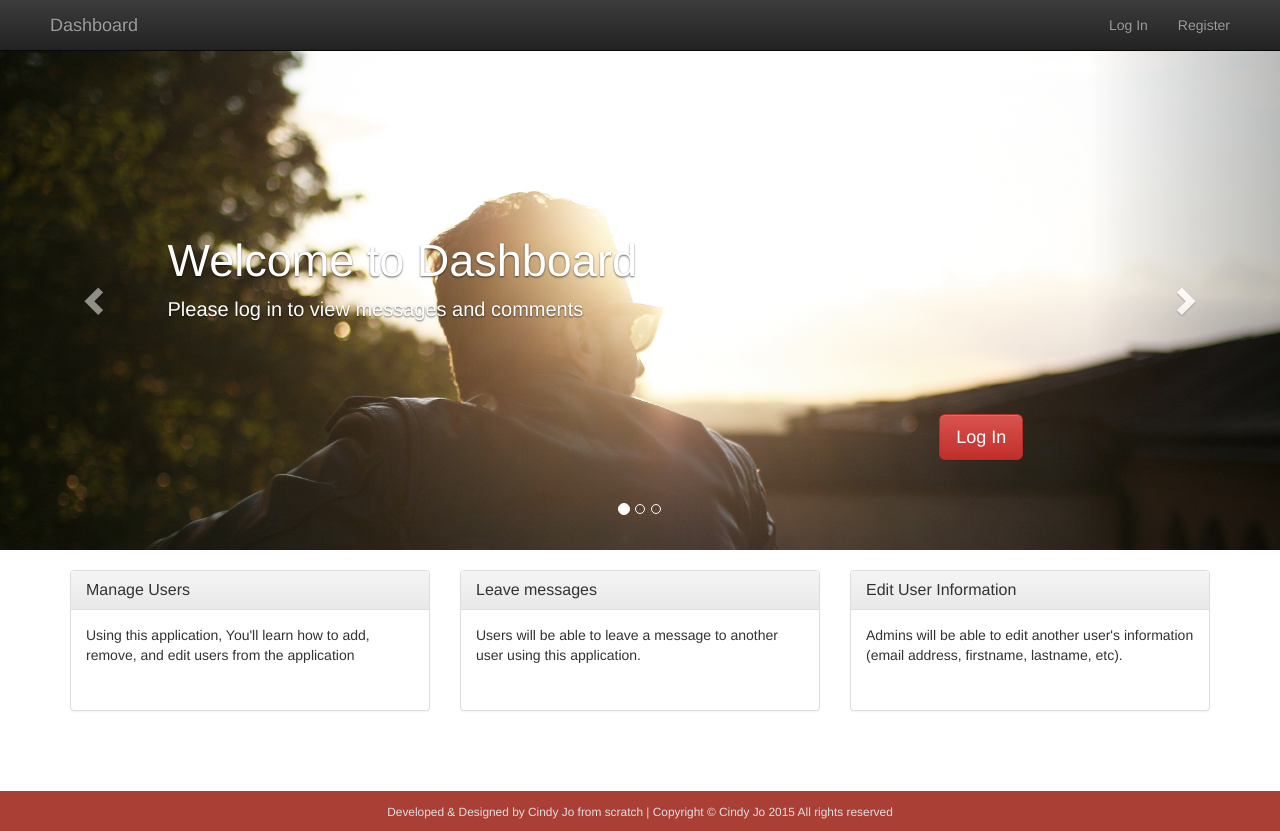
After one commit to cindyjo/user-dashboard-php, a CodeIgniter app: page /index.php/boards/home in a window 1280 px wide. The commit adds this page. Run offline with CodeIgniter, Linux system fonts and the light colour scheme.

Commit message:
styling login and registration page / started to divide controllers and models

```diff
--- a/application/config/routes.php
+++ b/application/config/routes.php
@@ -1,15 +1,16 @@
 <?php  if ( ! defined('BASEPATH')) exit('No direct script access allowed');
 
 $route['404_override'] = '';
-// $route['default_controller'] = "users";
-$route['default_controller'] = "/tests";
+$route['default_controller'] = "/boards";
+
+
 //routes for login/registration
+$route['login'] = '/users/login';
+$route['register'] = '/users/register';
 
-$route['home'] = '/tests';
-$route['signin'] = '/tests/signin';
-$route['register'] = '/tests/register';
+$route['home'] = '/boards';
 $route['user_register'] = '/tests/create';
-$route['login']='/tests/login';
+// $route['login']='/tests/login';
 $route['dashboard'] = '/tests/dashboard';
 $route['users_edit']='/tests/users_edit';
 $route['user_edit_information']='/tests/user_edit_information';
--- a/application/controllers/tests.php
+++ b/application/controllers/boards.php
@@ -1,11 +1,11 @@
 <?php if ( ! defined('BASEPATH')) exit('No direct script access allowed');
 
-class Tests extends CI_Controller {
+class Boards extends CI_Controller {
 
 	public function __construct()
 	{
 		parent::__construct();
-		$this->output->enable_profiler();
+		// $this->output->enable_profiler();
 	}
 
 	public function index()
@@ -15,14 +15,6 @@ class Tests extends CI_Controller {
 	public function home()
 	{
 		$this->load->view('index');
-	}
-	public function signin()
-	{
-		$this->load->view('signin');
-	}
-	public function register()
-	{
-		$this->load->view('register');
 	}
 	public function users_edit()
 	{
@@ -63,38 +55,38 @@ class Tests extends CI_Controller {
 			redirect('/signin');
 		}
 	}
-	public function login()
-	{
-		$this->load->model('test');
-		if($this->test->validate_login($this->input->post())===FALSE)
-		{
-			$this->session->set_flashdata('errors', validation_errors());
-		}
+	// public function login()
+	// {
+	// 	$this->load->model('test');
+	// 	if($this->test->validate_login($this->input->post())===FALSE)
+	// 	{
+	// 		$this->session->set_flashdata('errors', validation_errors());
+	// 	}
 
-		$user = $this->test->find_user($this->input->post());
-		$this->session->set_userdata('logged_user', $user);
+	// 	$user = $this->test->find_user($this->input->post());
+	// 	$this->session->set_userdata('logged_user', $user);
 
-		if($user)
-		{
-			$this->session->set_flashdata('homepage', "you made it!");
-			if($user['user_level'] === 'Normal')
-			{
-				$this->session->set_userdata('user_id', $user['id']);
+	// 	if($user)
+	// 	{
+	// 		$this->session->set_flashdata('homepage', "you made it!");
+	// 		if($user['user_level'] === 'Normal')
+	// 		{
+	// 			$this->session->set_userdata('user_id', $user['id']);
 
-				redirect('/dashboard');
-			}
+	// 			redirect('/dashboard');
+	// 		}
 
-			if($user['user_level'] === 'Admin')
-			{
-				$this->session->set_userdata('user_id', $user['id']);
-				redirect('/admin');
-			}
-		}
+	// 		if($user['user_level'] === 'Admin')
+	// 		{
+	// 			$this->session->set_userdata('user_id', $user['id']);
+	// 			redirect('/admin');
+	// 		}
+	// 	}
 
-		$this->session->set_flashdata('errors', 'No user with those email and password');
-		redirect('/signin');
+	// 	$this->session->set_flashdata('errors', 'No user with those email and password');
+	// 	redirect('/signin');
 
-	}
+	// }
 	public function user_edit_information()
 	{
 		$this->load->model('test');
--- a/application/models/test.php
+++ b/application/models/board.php
@@ -1,6 +1,6 @@
 <?php if ( ! defined('BASEPATH')) exit('No direct script access allowed');
 
-class Test extends CI_Model {
+class Board extends CI_Model {
 	//validation for registration
 	public function validate_reg($post)
 	{
--- a/application/views/index.php
+++ b/application/views/index.php
@@ -26,13 +26,13 @@
                             <div class="col-md-1"></div>
                             <div id="first_caro" class="col-md-11">
                                 <h1 class"navbar-left">Welcome to Dashboard</h1>
-                                <p class="p-cap">Please sign in to view messages and comments</p>
+                                <p class="p-cap">Please log in to view messages and comments</p>
                             </div>
                         </div>
                         <div class="row">
-                            <div class="col-md-9"></div>
+                            <div class="col-md-8"></div>
                             <div class="col-md-3">
-                                <a id ="signin-button" class="btn btn-danger btn-lg" href="/signin" role="button">Signin</a>
+                                <a id ="login-button" class="btn btn-danger btn-lg" href="/login" role="button">Log In</a>
                             </div>
                         </div>
                     </div> <!-- end of container -->
@@ -51,9 +51,9 @@
                             </div>
                         </div>
                         <div class="row">
-                            <div class="col-md-9"></div>
+                            <div class="col-md-8"></div>
                             <div class="col-md-3">
-                                <a id ="signin-button" class="btn btn-danger btn-lg" href="/signin" role="button">Register</a>
+                                <a id ="register-button" class="btn btn-danger btn-lg" href="/register" role="button">Register</a>
                             </div>
                         </div>
                     </div> <!-- end of container -->
@@ -80,8 +80,8 @@
             <a class="carousel-control right" href="#myCarousel" data-slide="next">
                 <span class="glyphicon glyphicon-chevron-right"></span>
             </a>
+        </div> <!-- end of carousel inner -->
     </div> <!-- end of carousel slide -->
-
     <div id="panel" class="container">
         <div class="row">
             <div class="col-md-4">
@@ -89,7 +89,7 @@
                     <div class="panel-heading">
                         <h3 class="panel-title">Manage Users</h3>
                     </div>
-                    <div class="panel-body">
+                    <div class="panel-body panel-index">
                         Using this application, You'll learn how to add, remove, and edit users from the application
                     </div>
                 </div> <!-- end of panel -->
@@ -100,7 +100,7 @@
                     <div class="panel-heading">
                         <h3 class="panel-title">Leave messages</h3>
                     </div>
-                    <div class="panel-body">
+                    <div class="panel-body panel-index">
                         Users will be able to leave a message to another user using this application.
                     </div>
                 </div> <!-- end of panel -->
@@ -111,18 +111,14 @@
                     <div class="panel-heading">
                         <h3 class="panel-title">Edit User Information</h3>
                     </div>
-                    <div class="panel-body">
+                    <div class="panel-body panel-index">
                         Admins will be able to edit another user's information (email address, firstname, lastname, etc).
                     </div>
                 </div> <!-- end of panel -->
             </div> <!-- end of column -->
         </div> <!-- end of row -->
     </div> <!-- end of container -->
-
-    <footer class="footer">
-        <div class="container">
-            <p id="footer-text"><small>Developed & Designed by Cindy Jo from scratch | Copyright © Cindy Jo 2015 All rights reserved</small></p>
-        </div>
-    </footer>
+<?php
+    include('partials/_footer.php');?>
 </body>
 </html>
--- /dev/null
+++ b/application/views/partials/_footer.php
@@ -0,0 +1,5 @@
+<footer class="footer">
+    <div class="container">
+        <p id="footer-text"><small>Developed & Designed by Cindy Jo from scratch | Copyright © Cindy Jo 2015 All rights reserved</small></p>
+    </div>
+</footer>
--- a/application/views/partials/_sign_nav.php
+++ b/application/views/partials/_sign_nav.php
@@ -13,8 +13,9 @@
 	    <!-- Collect the nav links, forms, and other content for toggling -->
 	    <div class="collapse navbar-collapse" id="bs-example-navbar-collapse-1">
 	      	<ul class="nav navbar-nav navbar-right">
-	        	<li><a href="/signin">Sign In</a></li>
+	        	<li><a href="/login">Log In</a></li>
+            <li><a href="/register">Register</a></li>
 	      	</ul>
-	    </div><!-- /.navbar-collapse -->
-  	</div><!-- /.container-fluid -->
+	    </div><!-- .navbar-collapse -->
+  	</div><!-- .container-fluid -->
 </nav>
--- a/assets/css/style.css
+++ b/assets/css/style.css
@@ -16,13 +16,12 @@ body {
 	left: 0;
 	right: 0;
 }
-#signin-button {
+#login-button,
+#register-button{
 	margin-bottom: 40px;
 	background-color: #757575;
 }
-.btn {
-	background-color: #757575;
-}
+
 #first_caro,
 #second_caro {
 	text-align: left;
@@ -33,13 +32,7 @@ body {
 	text-align: left;
 	margin-bottom: 195px;
 }
-h2{
-    margin: 0;
-    color: #666;
-    padding-top: 90px;
-    font-size: 52px;
-    font-family: "trebuchet ms", sans-serif;
-}
+
 h1 {
 	font-size: 45px;
 }
@@ -49,27 +42,37 @@ h1 {
 #panel {
 	margin-top: 20px;
 }
-.panel-body {
+.panel-index {
 	height: 100px;
 }
 
-.header_nav,
-#start_button{
-	text-decoration: none;
+/*login page styling*/
+.login-main {
+	padding-bottom: 16%;
+}
+.header{
+	font-family: "trebuchet ms", sans-serif;
+	font-size: 25px;
+	margin:10px 0px;
+}
+.user-panel {
+	margin-top: 30px;
 }
 
-#signin_header,
+
+
 #register_header,
 #admin_header,
 #new_header,
 #user_name{
-	margin-bottom: 30px;
+	margin: 20px 0px;
+	font-family: "trebuchet ms", sans-serif;
+
 }
 #admin_header, #admin_form {
 	display: inline-block;
 
 }
-
 
 #admin_table th,
 #users_table th {
```
Also changed, not shown: application/controllers/users.php (+13 -0 lines), application/views/login.php (added, +54 -0 lines), application/views/register.php (+24 -15 lines), application/views/signin.php (deleted, +0 -48 lines). Lines whose indentation alone changed are shown as unchanged.
